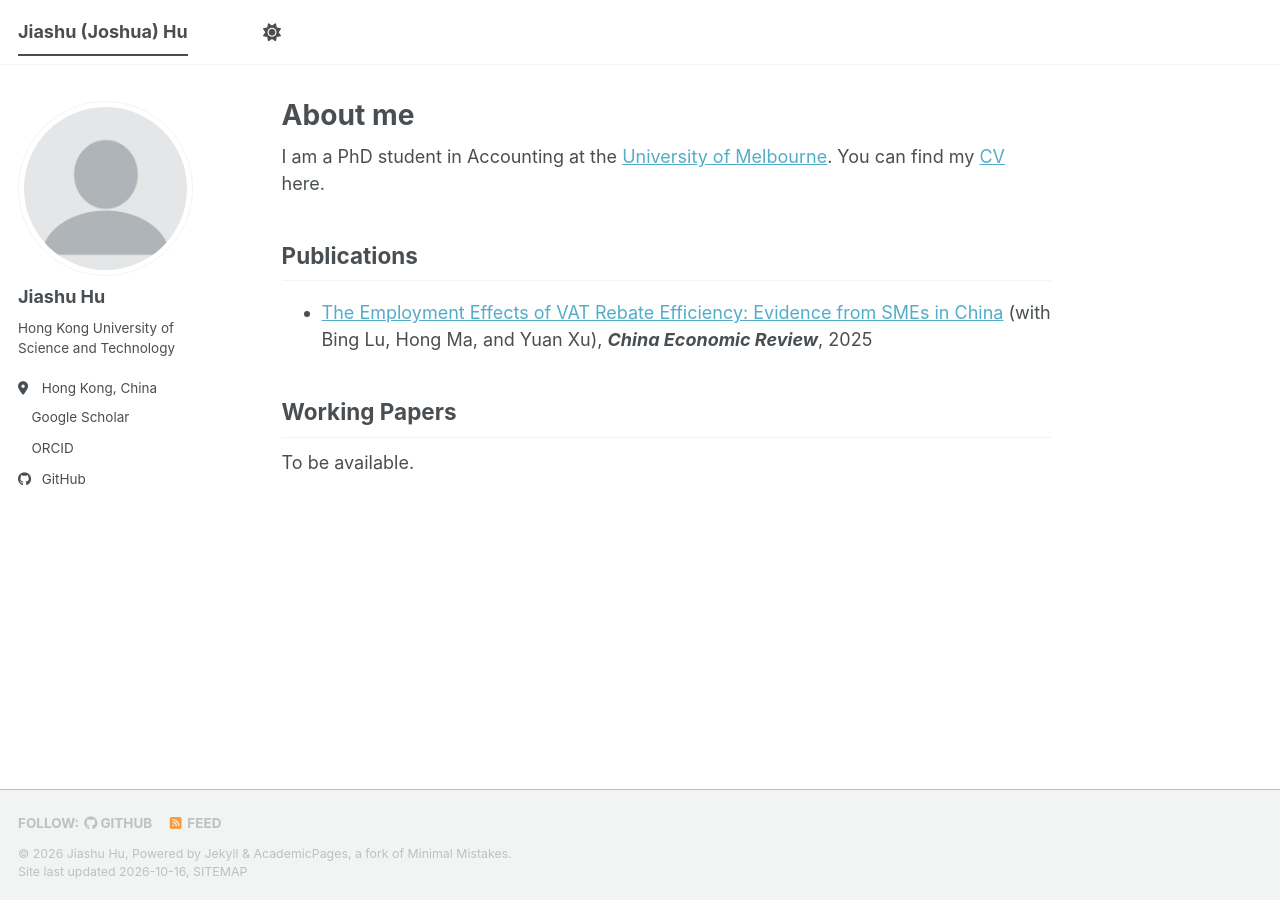
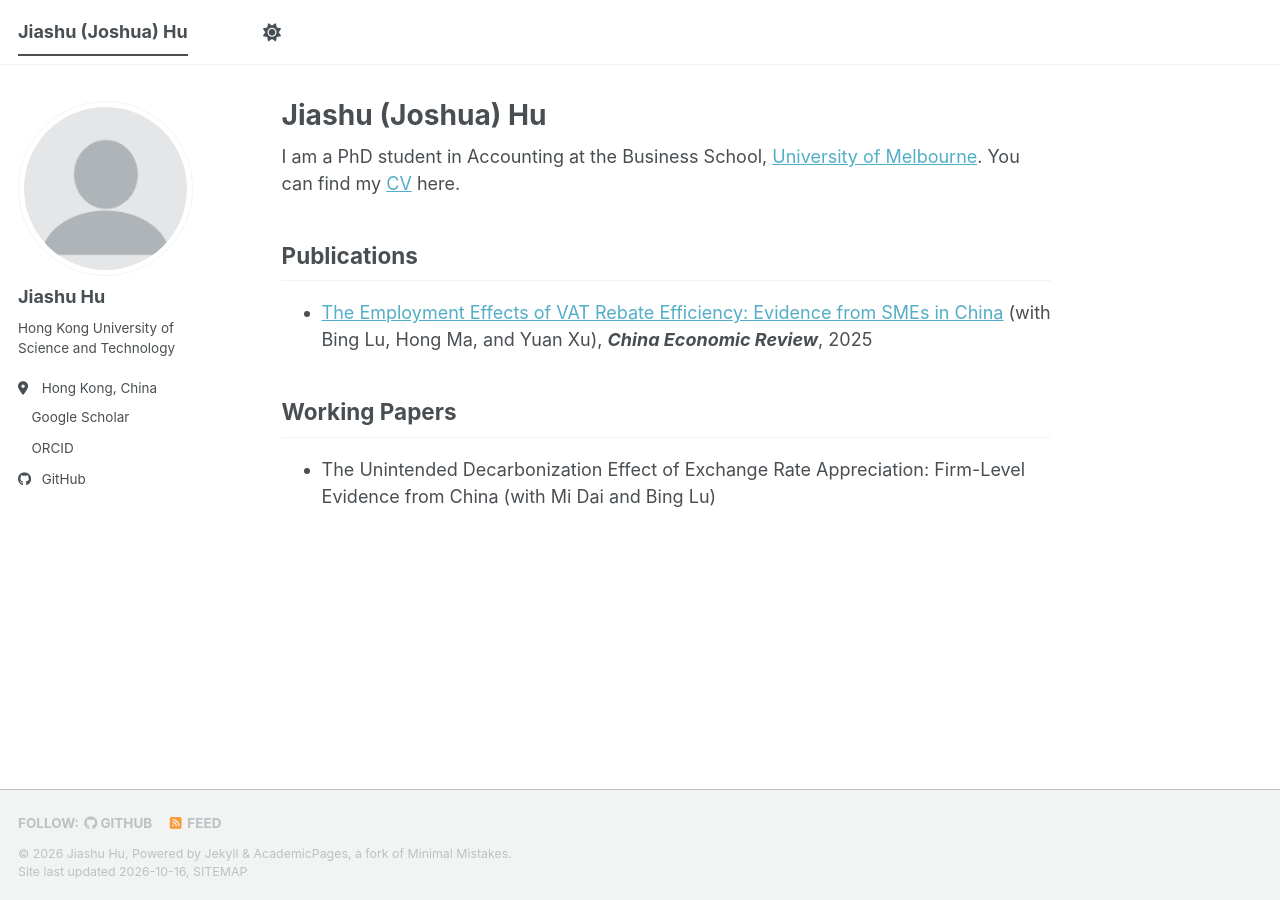
Before and after one commit to jiashuhu/jiashuhu.github.io, a Jekyll site: the page built from _pages/about.md, in a window 1280 px wide. Built offline with Jekyll 4.4.1, drawn with Linux system fonts in a browser that asks for light colours; a style sheet for code colours, icons or effects is not loaded.

Commit message:
Revise about page title and content
Updated title and description in the about page.

```diff
--- a/_pages/about.md
+++ b/_pages/about.md
@@ -1,13 +1,13 @@
 ---
 permalink: /
-title: "About me"
+title: "Jiashu (Joshua) Hu"
 author_profile: true
 redirect_from:
   - /about/
   - /about.html
 ---
 
-I am a PhD student in Accounting at the [University of Melbourne](https://www.unimelb.edu.au/). You can find my [CV]() here.
+I am a PhD student in Accounting at the Business School, [University of Melbourne](https://www.unimelb.edu.au/). You can find my [CV]() here.
 
 <!--**Address**: Clear Water Bay, Kowloon, NT, Hong Kong -->
 
@@ -20,4 +20,4 @@ Publications
 
 Working Papers
 ------
-To be available.
+* The Unintended Decarbonization Effect of Exchange Rate Appreciation: Firm-Level Evidence from China (with Mi Dai and Bing Lu)
```
